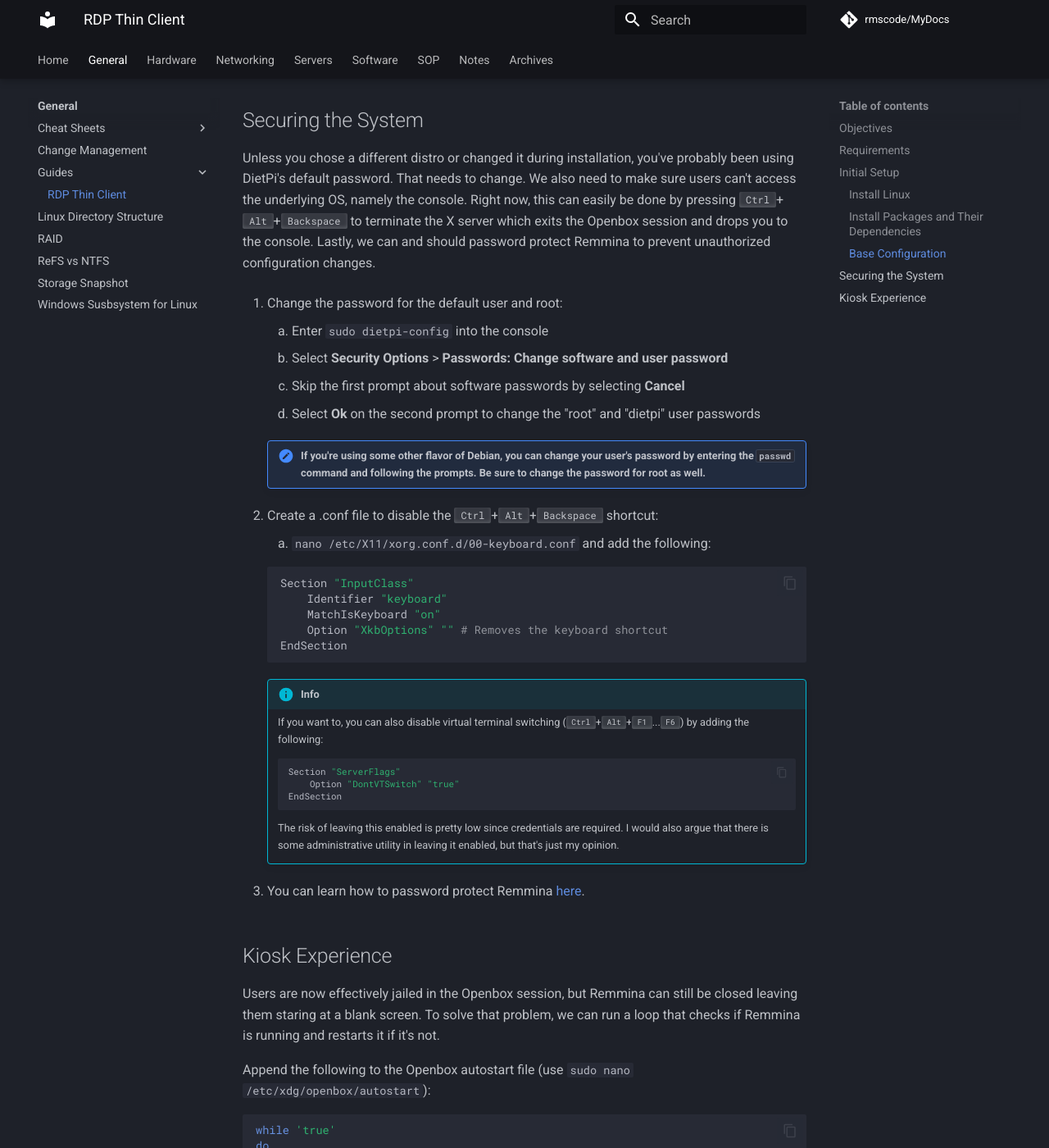
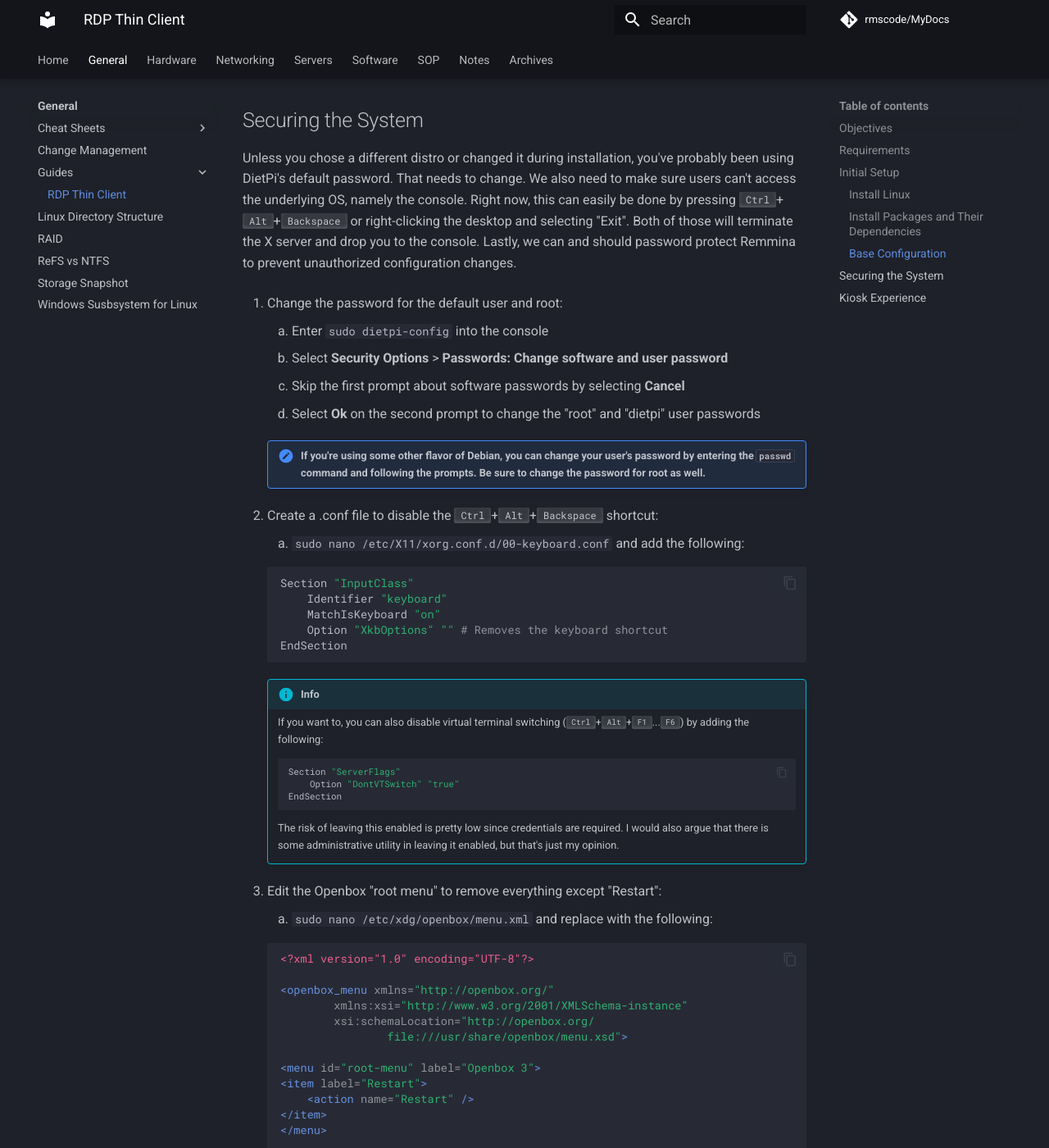
Before and after one commit to rmscode/binary-garden, an MkDocs documentation site: the page built from docs/general/guides/remmina-thin-client.md, in a window 1280 px wide and 1400 px high, scrolled down 2573 px. Shown: the whole window at 82% size. Built offline with MkDocs 1.6.1 and Material for MkDocs 9.7.7, drawn with Linux system fonts in a browser that asks for light colours; comment, search, counter and statistics services are not loaded.

Commit message:
Notes: Update

````diff
--- a/docs/general/guides/remmina-thin-client.md
+++ b/docs/general/guides/remmina-thin-client.md
@@ -139,7 +139,7 @@
 
 ## Securing the System
 
-Unless you chose a different distro or changed it during installation, you've probably been using DietPi's default password. That needs to change. We also need to make sure users can't access the underlying OS, namely the console. Right now, this can easily be done by pressing <kbd>Ctrl</kbd>+<kbd>Alt</kbd>+<kbd>Backspace</kbd> to terminate the X server which exits the Openbox session and drops you to the console. Lastly, we can and should password protect Remmina to prevent unauthorized configuration changes.
+Unless you chose a different distro or changed it during installation, you've probably been using DietPi's default password. That needs to change. We also need to make sure users can't access the underlying OS, namely the console. Right now, this can easily be done by pressing <kbd>Ctrl</kbd>+<kbd>Alt</kbd>+<kbd>Backspace</kbd> or right-clicking the desktop and selecting "Exit". Both of those will terminate the X server and drop you to the console. Lastly, we can and should password protect Remmina to prevent unauthorized configuration changes.
 
 1. Change the password for the default user and root:
     1. Enter `sudo dietpi-config` into the console
@@ -150,7 +150,7 @@
     !!! note "If you're using some other flavor of Debian, you can change your user's password by entering the `passwd` command and following the prompts. Be sure to change the password for root as well."
 
 2. Create a .conf file to disable the <kbd>Ctrl</kbd>+<kbd>Alt</kbd>+<kbd>Backspace</kbd> shortcut:
-    1. `nano /etc/X11/xorg.conf.d/00-keyboard.conf` and add the following:</br>
+    1. `sudo nano /etc/X11/xorg.conf.d/00-keyboard.conf` and add the following:</br>
 
     ```bash
     Section "InputClass"
@@ -172,7 +172,27 @@
 
         The risk of leaving this enabled is pretty low since credentials are required. I would also argue that there is some administrative utility in leaving it enabled, but that's just my opinion.
 
-3. You can learn how to password protect Remmina [here](../../software/remmina.md#securing-the-remmina-client).
+3. Edit the Openbox "root menu" to remove everything except "Restart":
+    1.  `sudo nano /etc/xdg/openbox/menu.xml` and replace with the following:</br>
+
+    ```xml
+    <?xml version="1.0" encoding="UTF-8"?>
+
+    <openbox_menu xmlns="http://openbox.org/"
+            xmlns:xsi="http://www.w3.org/2001/XMLSchema-instance"
+            xsi:schemaLocation="http://openbox.org/
+                    file:///usr/share/openbox/menu.xsd">
+
+    <menu id="root-menu" label="Openbox 3">
+    <item label="Restart">
+        <action name="Restart" />
+    </item>
+    </menu>
+
+    </openbox_menu>
+    ```
+
+4. You can learn how to password protect Remmina [here](../../software/remmina.md#securing-the-remmina-client).
 
 ## Kiosk Experience
 
````
